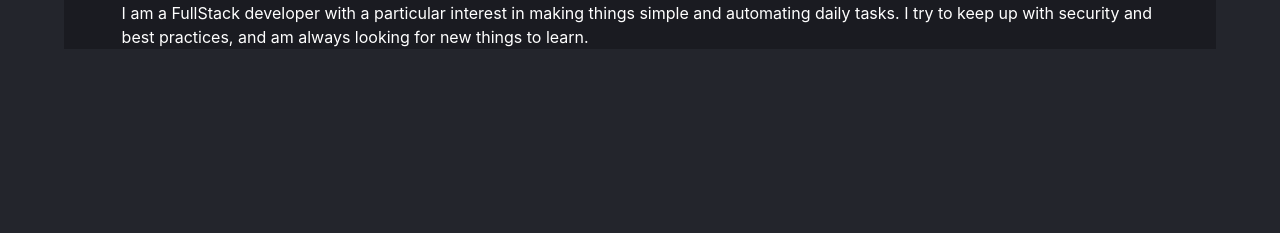
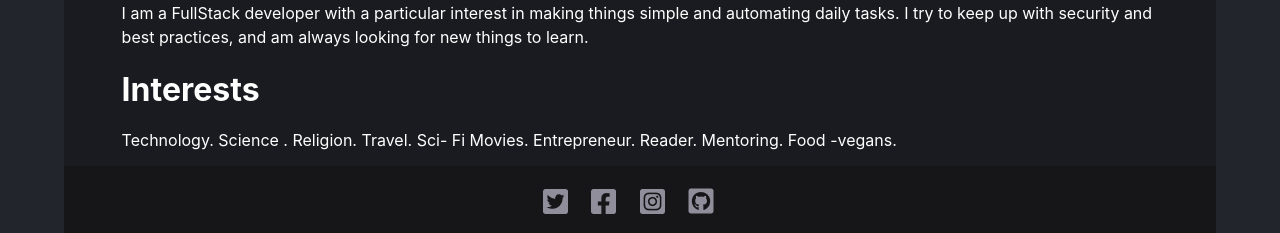
Before and after one commit to MishaelRatemo/learning_react, a React (Create React App) app in the folder mybizcard/: page / in a window 1280 px wide. Shown: the part 945-1178 px from the top of the page. Before the commit the page ends 1010 px from the top, so only its background shows below. Built offline with nearby package versions, Linux system fonts and the light colour scheme.

Commit message:
Added footer component

```diff
--- a/mybizcard/src/App.css
+++ b/mybizcard/src/App.css
@@ -9,3 +9,18 @@
   color: var(--white);
   background-color: var(--bg-color);
 }
+.footer{
+  width: 100%;
+  background-color: var(--bg-color);
+}
+footer{
+  background-color:#161619 ;
+  height: 70px;
+  display: flex;
+  justify-content: center;
+
+  align-items: center;
+}
+footer img{
+  margin-right: 2%;
+}
--- a/mybizcard/src/App.js
+++ b/mybizcard/src/App.js
@@ -1,11 +1,15 @@
 import './App.css';
 import About from './components/About';
+import Footer from './components/Footer';
 import Info from './components/Info';
+import Interests from './components/Interests';
 function App() {
   return (
     <div className="App">
       <Info />
       <About />
+      <Interests />
+      <Footer />
     </div>
   );
 }
--- a/mybizcard/src/components/Footer.js
+++ b/mybizcard/src/components/Footer.js
@@ -0,0 +1,20 @@
+import React from 'react'
+import twitter from '../images/TwitterIcon.png'
+import facebook from '../images/FacebookIcon.png'
+import insta from '../images/InstagramIcon.png'
+import git from '../images/GitHubIcon.png'
+
+function Footer() {
+    return (
+        <div className='footer'>
+            <footer>
+                <img src={twitter} alt="icon" />
+                <img src={facebook} alt="icon" />
+                <img src={insta} alt="icon" />
+                <img src={git} alt="icon" />
+            </footer>
+        </div>
+    )
+}
+
+export default Footer
```
